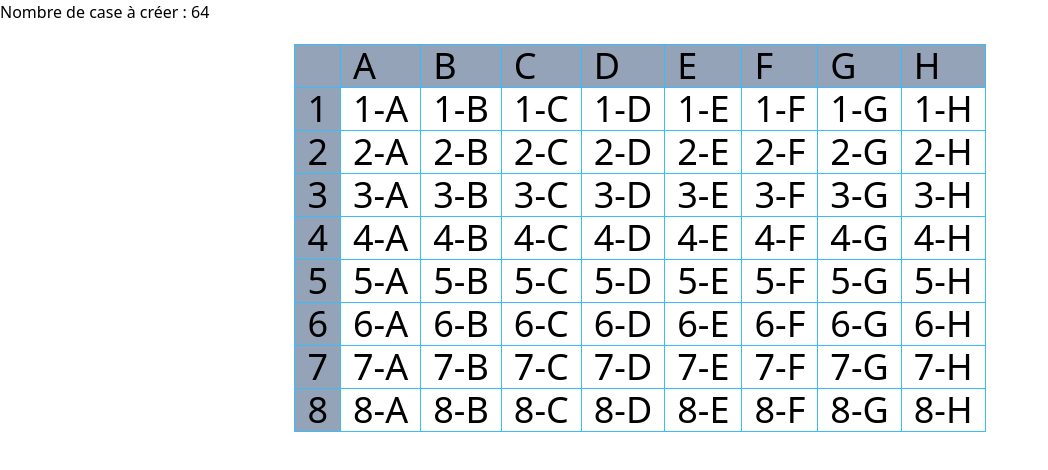
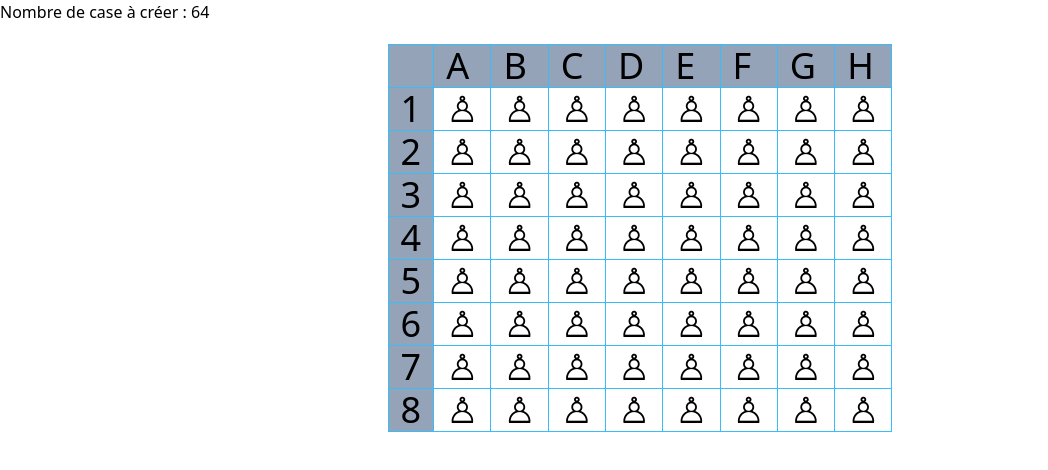
Before and after one commit to QAliker/chess-game_REACT, a React (Create React App) app: page / in a window 1280 px wide. Shown: the top 470 px of the page, without its empty margins (0-1048 px from the left). Built offline with nearby package versions, Linux system fonts and the light colour scheme.

Commit message:
ordered file and chessboard

```diff
--- a/src/components/App.jsx
+++ b/src/components/App.jsx
@@ -1,40 +1,15 @@
 //Import
 
+import ChessBoard from "./chessboard/ChessBoard"
+
 //Models(variables)
-const squareNumber = 64
-const horizontalSquares = ["A", "B", "C", "D", "E", "F", "G", "H"]
-const verticalSquares = ["1", "2", "3", "4", "5", "6", "7", "8"]
+
+//Controller(function)
+
+//View
 const App = () => (
-  <div>
-    <h1>Nombre de case à créer : {squareNumber}</h1>
-    <div className="flex justify-center">
-      <table className="mt-5">
-            <tbody>
-            <td className="border border-sky-400 bg-slate-400 text-4xl px-3"></td>
-            {horizontalSquares.map((letter) => (
-              <td
-                key={letter}
-                className="border border-sky-400 bg-slate-400 text-4xl px-3">
-                {letter}
-              </td>
-            ))}
-          {verticalSquares.map((number) => (
-            <tr key={number}>
-              <td className="border border-sky-400 bg-slate-400 text-4xl px-3">
-                {number}
-              </td>
-              {horizontalSquares.map((letter) => (
-                <td
-                  key={`${number}-${letter}`}
-                  className="border border-sky-400 bg-white text-4xl px-3">{number}-{letter}</td>
-              ))}
-            </tr>
-          ))}
-        </tbody>
-      </table>
-    </div>
-  </div>
+  <ChessBoard />
 )
-//UseContext pour les className similaire
+//UseContext pour les className similaire, ou passer les données qui sont similaires à un autres component on provide la value de la valeure que l'on vet passer que l'on apasser dans useState ,
 
 export default App
--- /dev/null
+++ b/src/components/chessboard/ChessBoard.jsx
@@ -0,0 +1,41 @@
+//Import
+
+////Models(variables)
+const squareNumber = 64
+const horizontalSquares = ["A", "B", "C", "D", "E", "F", "G", "H"]
+const verticalSquares = ["1", "2", "3", "4", "5", "6", "7", "8"]
+//Controller(function)
+//View
+const ChessBoard = () => (
+    <div className="chessboard">
+    <h1>Nombre de case à créer : {squareNumber}</h1>
+    <div className="flex justify-center">
+    <table className="mt-5">
+        <tbody>
+            <td className="border border-sky-400 bg-slate-400 text-4xl px-3"></td>
+            {horizontalSquares.map((letter) => (
+            <td
+                key={letter}
+                className="border border-sky-400 bg-slate-400 text-4xl px-3">
+                {letter}
+            </td>
+            ))}
+            {verticalSquares.map((number) => (
+            <tr key={number}>
+            <td className="border border-sky-400 bg-slate-400 text-4xl px-3">
+                {number}
+            </td>
+            {horizontalSquares.map((letter) => (
+                <td
+                key={`${number}-${letter}`}
+                className="border border-sky-400 bg-white text-4xl px-3">&#9817;</td>
+                ))}
+            </tr>
+            ))}
+        </tbody>
+    </table>
+    </div>
+</div>
+)
+
+export default ChessBoard
```
Also changed, not shown: 1 other file (tests, documents, lock files or other folders).
